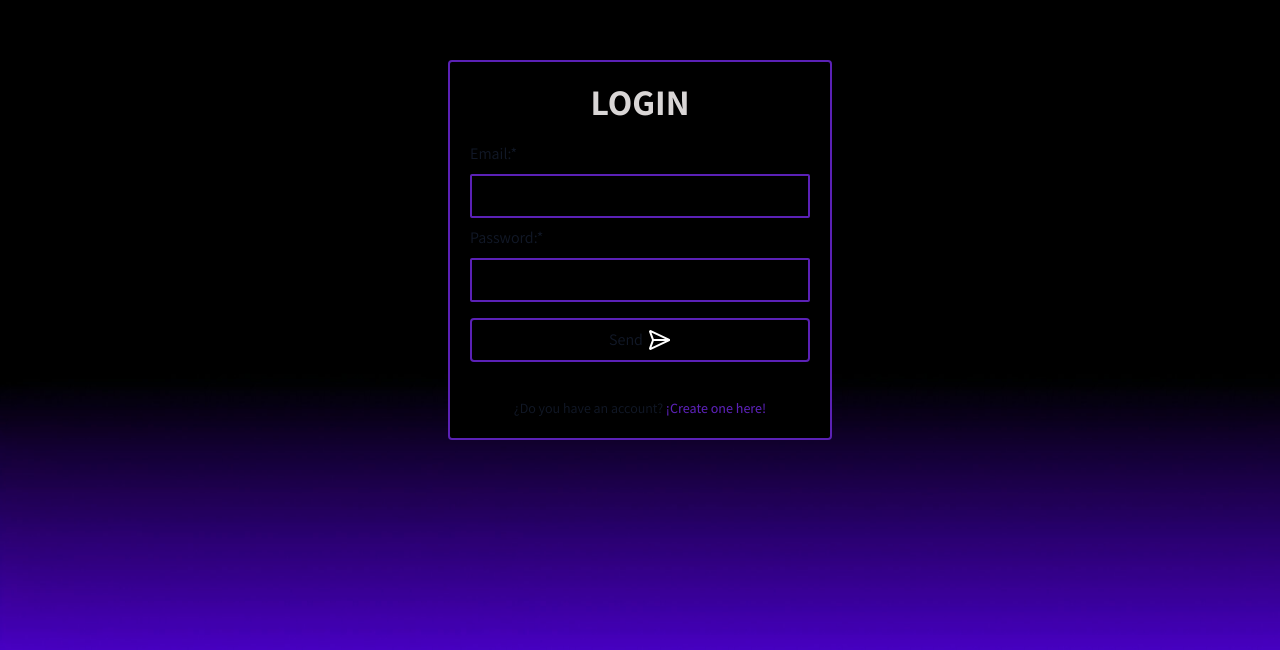
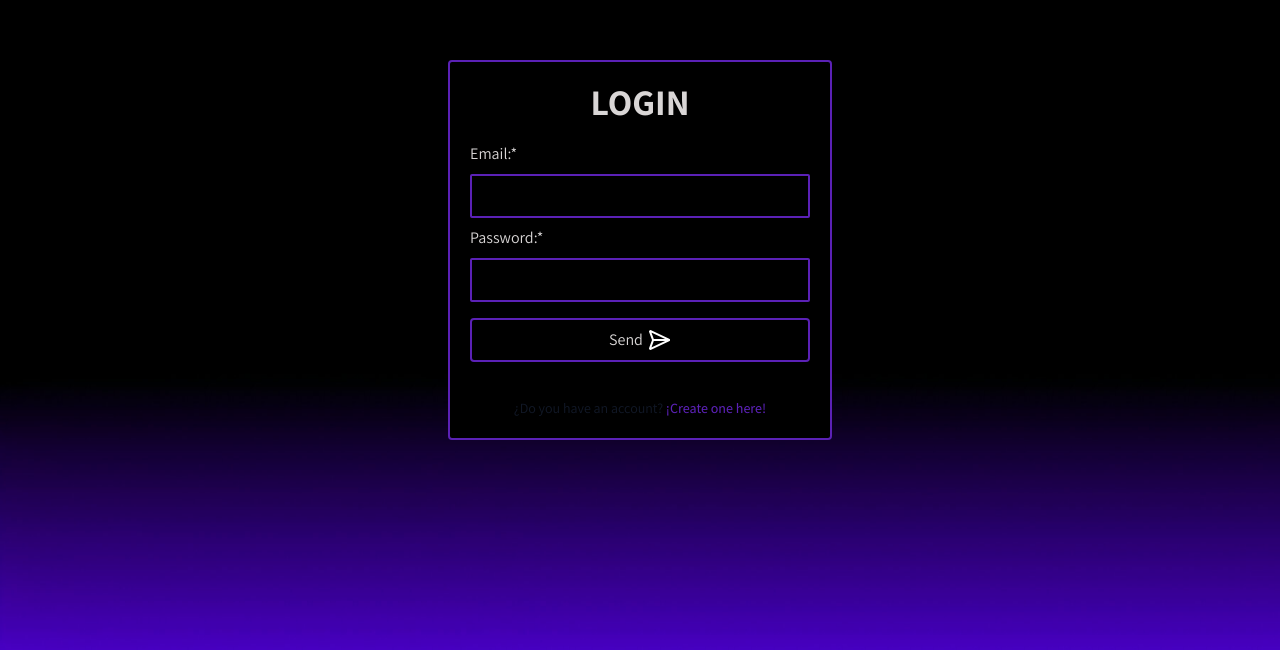
Before and after one commit to DiegoGp227/MyCash, a Next.js app in the folder front/: page /auth in a window 1280 px wide. Shown: the part 150-800 px from the top of the page. Built offline with nearby package versions, Linux system fonts and the light colour scheme; no server answers; what easy-peasy would draw is missing.

Commit message:
[ style ] login stilized

```diff
--- a/front/src/auth/form/LoginForm.tsx
+++ b/front/src/auth/form/LoginForm.tsx
@@ -10,7 +10,6 @@ import { useSignUp } from "../hooks/useSignUp";
 interface ILoginProps {
   onSubmit: (data: ICredentials) => void;
 }
-
 
 export default function LoginForm({ onSubmit }: ILoginProps) {
   const {
@@ -26,18 +25,27 @@ export default function LoginForm({ onSubmit }: ILoginProps) {
       onSubmit={handleSubmit(onSubmit)}
       className="w-full flex flex-col gap-2"
     >
-      <label htmlFor="email">Email:*</label>
-      <input type="text" id="email" {...register("email")} className="input" />
+      <label htmlFor="email" className="text-hard-gray">
+        Email:*
+      </label>
+      <input
+        type="text"
+        id="email"
+        {...register("email")}
+        className="input text-hard-gray"
+      />
       {errors.email && (
         <p className="text-red-500 text-sm">{errors.email.message}</p>
       )}
 
-      <label htmlFor="password">Password:*</label>
+      <label htmlFor="password" className="text-hard-gray">
+        Password:*
+      </label>
       <input
         type="password"
         id="email"
         {...register("password")}
-        className="input"
+        className="input text-hard-gray"
       />
 
       {errors.password && (
@@ -48,7 +56,7 @@ export default function LoginForm({ onSubmit }: ILoginProps) {
         type="submit"
         className="flex border-2 border-primary-purple hover:border-primary-purple-hover justify-center items-center py-2 px-2.5 rounded mt-2 hover:bg-main-purple gap-1"
       >
-        <span>Send</span>
+        <span className="text-hard-gray">Send</span>
         <SendHorizontal color="#ffffff" />
       </button>
     </form>
```
